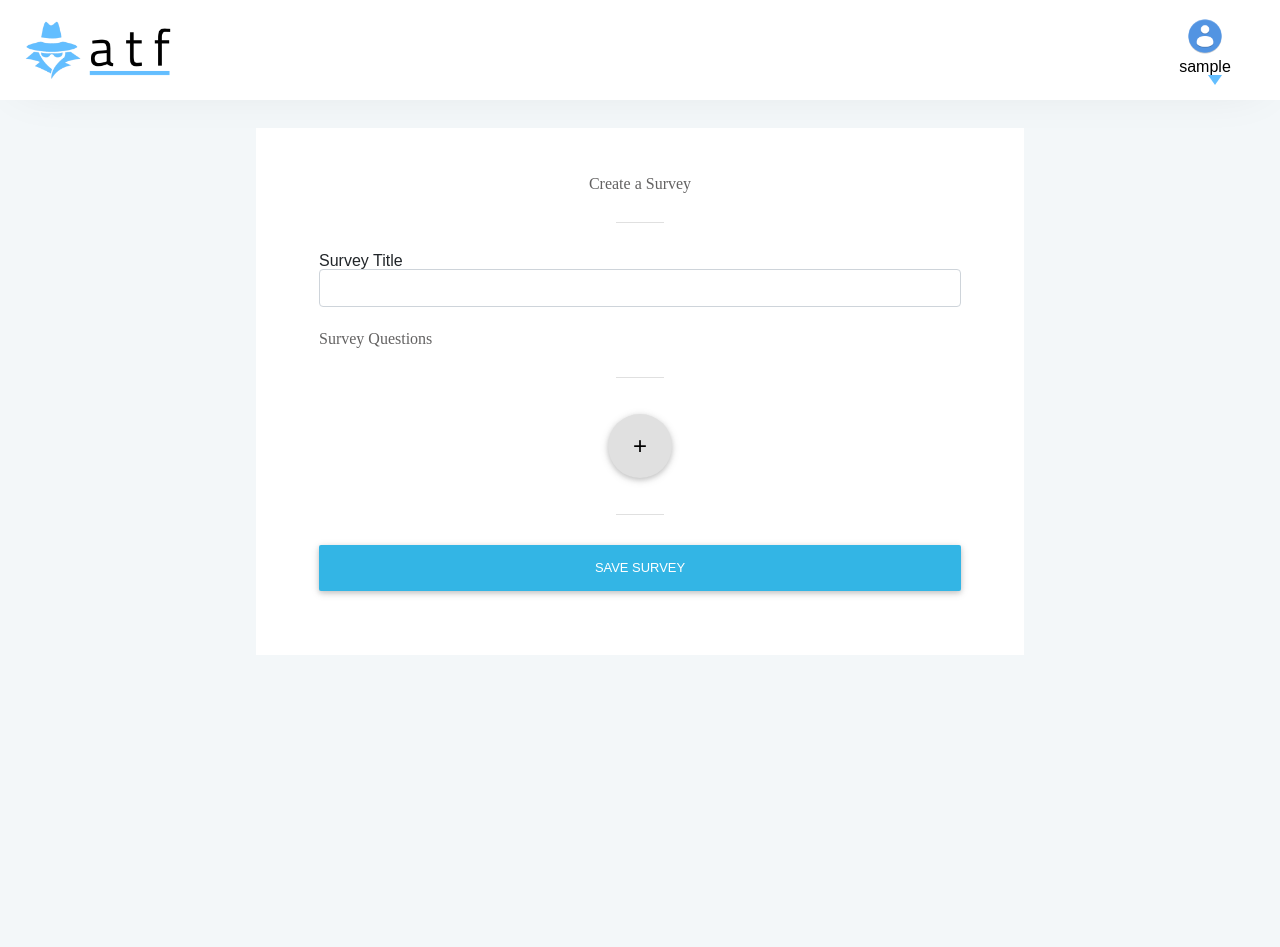
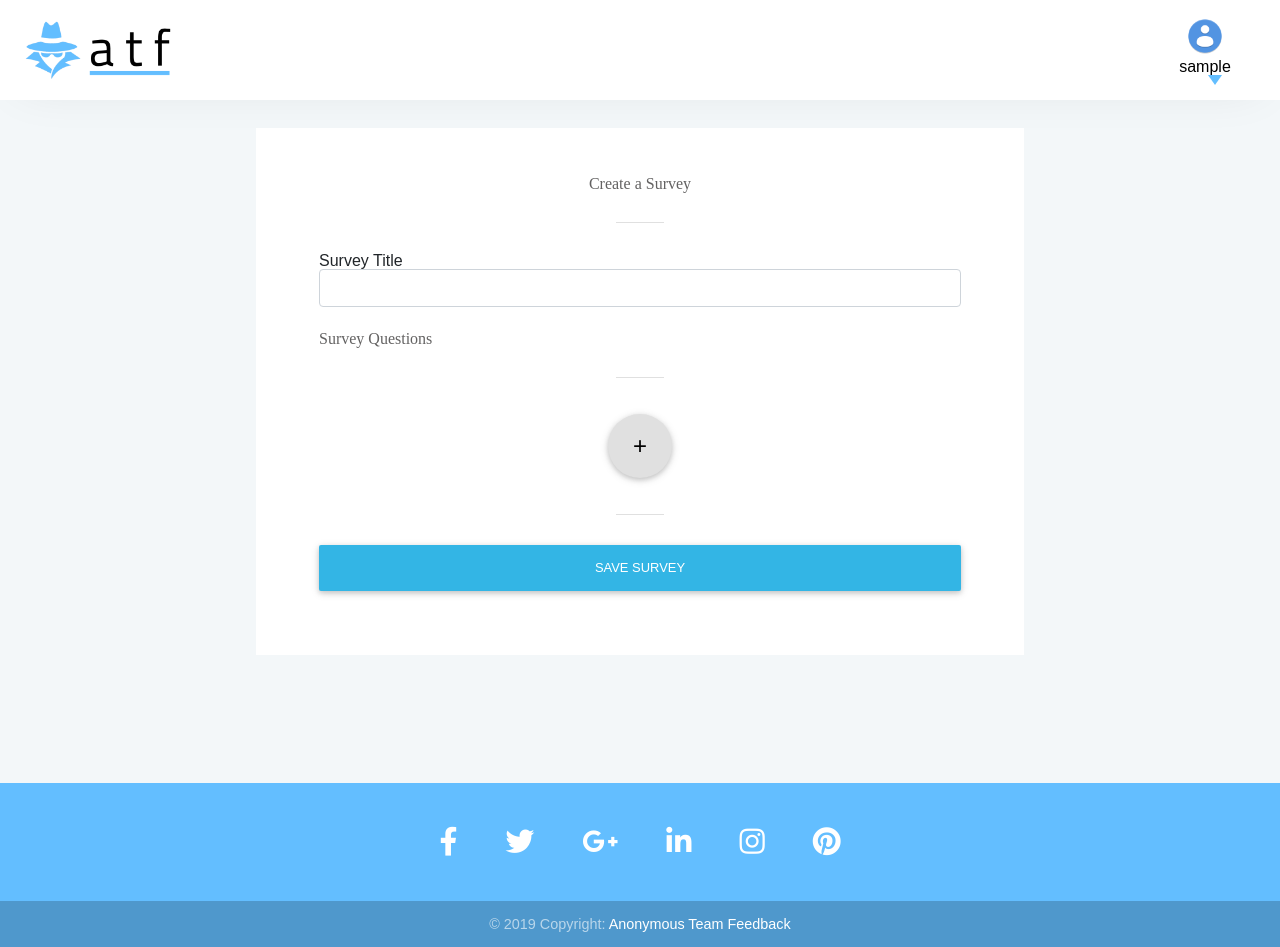
Before and after one commit to labseu2-anonymous-team-feedback/FE, a React (Create React App) app: page / in a window 1280 px wide. Before the commit the page ends 808 px from the top, so only its background shows below. Built offline with nearby package versions, Linux system fonts and the light colour scheme; sample sign-in values are in the browser's storage; a web font is replaced by a local one.

Commit message:
create footer component

```diff
--- a/src/App.jsx
+++ b/src/App.jsx
@@ -4,6 +4,7 @@ import { withApollo } from 'react-apollo';
 
 import Navigation from './components/common/Navigation';
 import PrivateRoute from './components/common/PrivateRoute';
+import Footer from './components/common/Footer';
 
 const Signup = React.lazy(() => import('./components/auth/signup/Signup'));
 
@@ -52,6 +53,7 @@ function App() {
         </Switch>
         <Route exact path="/dashboard" component={userDashboard} />
       </React.Suspense>
+      <Footer />
     </Router>
   );
 }
--- a/src/components/auth/siginin/Signin.jsx
+++ b/src/components/auth/siginin/Signin.jsx
@@ -8,6 +8,7 @@ import { LOGIN_MUTATION } from '../../../graphql/mutations';
 import GoogleButton from '../../../assets/images/google-button.png';
 import StyledSignin from './StyledSignin';
 import TextInput from '../../common/TextInput';
+import Button from '../../../styles/Button';
 
 function Signin({ client }) {
   const [error, setError] = useState(false);
@@ -83,9 +84,9 @@ function Signin({ client }) {
         />
 
         <div className="form-group my-4">
-          <button className="btn btn-info btn-block" type="submit">
+          <Button className="btn btn-block" type="submit">
             {isLoading ? 'processing... ' : 'Sign In'}
-          </button>
+          </Button>
         </div>
 
         <div className="dividerContainer">
--- /dev/null
+++ b/src/components/common/Footer.jsx
@@ -0,0 +1,67 @@
+import React from 'react';
+import styled from 'styled-components';
+import { isLoggedIn } from '../../utils';
+
+const StyledFooter = styled.footer`
+  background-color: #63beff;
+`;
+
+export default function Footer() {
+  const isSignedIn = isLoggedIn();
+  if (isSignedIn) {
+    return (
+      <StyledFooter className="page-footer font-small darken-3">
+        <div className="container">
+          <div className="row">
+            <div className="col-md-12 py-5">
+              <div className=" flex-center">
+                <a className="fb-ic" href="##">
+                  <i className="fab fa-facebook-f fa-lg white-text mr-md-5 mr-3 fa-2x">
+                    {' '}
+                  </i>
+                </a>
+
+                <a className="tw-ic" href="##">
+                  <i className="fab fa-twitter fa-lg white-text mr-md-5 mr-3 fa-2x">
+                    {' '}
+                  </i>
+                </a>
+
+                <a className="gplus-ic" href="##">
+                  <i className="fab fa-google-plus-g fa-lg white-text mr-md-5 mr-3 fa-2x">
+                    {' '}
+                  </i>
+                </a>
+
+                <a className="li-ic" href="##">
+                  <i className="fab fa-linkedin-in fa-lg white-text mr-md-5 mr-3 fa-2x">
+                    {' '}
+                  </i>
+                </a>
+
+                <a className="ins-ic" href="##">
+                  <i className="fab fa-instagram fa-lg white-text mr-md-5 mr-3 fa-2x">
+                    {' '}
+                  </i>
+                </a>
+
+                <a className="pin-ic" href="##">
+                  <i className="fab fa-pinterest fa-lg white-text fa-2x"> </i>
+                </a>
+              </div>
+            </div>
+          </div>
+        </div>
+        <div className="footer-copyright text-center py-3">
+          ©
+          {' '}
+          {new Date().getFullYear()}
+          {' '}
+Copyright:
+          <a href="##"> Anonymous Team Feedback</a>
+        </div>
+      </StyledFooter>
+    );
+  }
+  return '';
+}
--- /dev/null
+++ b/src/styles/Button.js
@@ -0,0 +1,12 @@
+import styled from 'styled-components';
+
+const Button = styled.button`
+  background-color: #63beff;
+  color: white;
+
+  &:hover {
+      color: white;
+  }
+`;
+
+export default Button;
```
